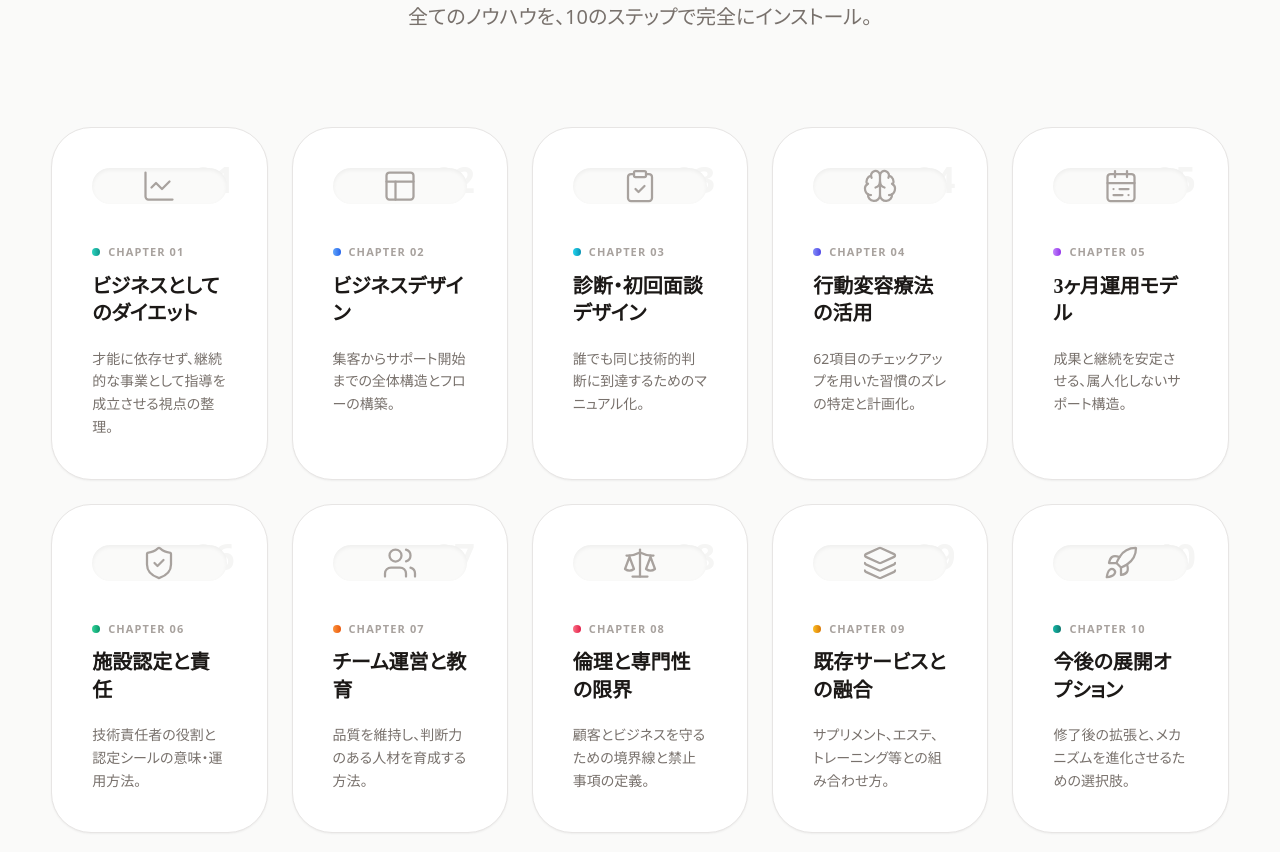
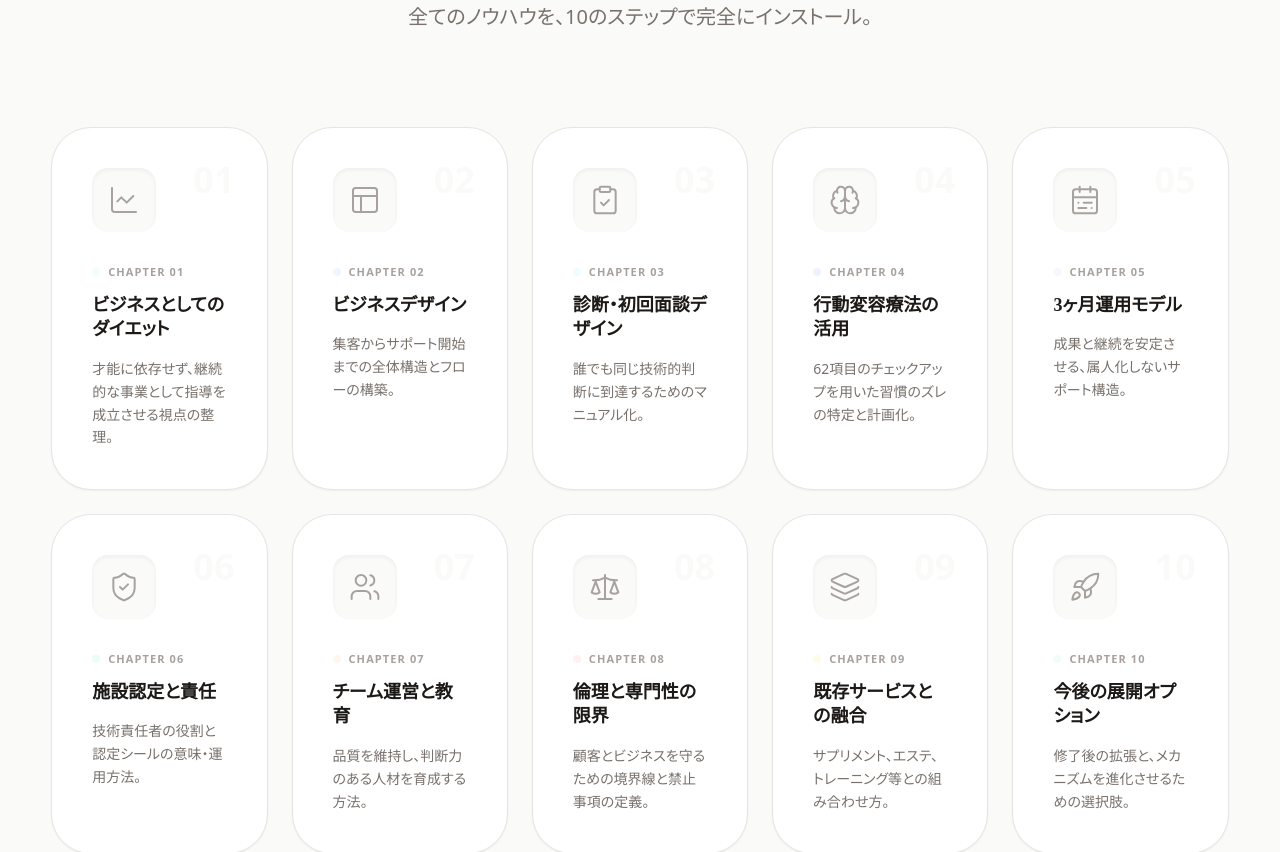
Before and after one commit to davidryuky/Diet-Academy-2026-V2, a React (Vite) app: page /#/courses/professional in a window 1280 px wide. Shown: the part 3065-3917 px from the top of the page. Built offline with nearby package versions, Linux system fonts and the light colour scheme; a web font is replaced by a local one.

Commit message:
fix: Correct typo in professional course description
Corrected a minor typographical error in the description for the professional course section.

```diff
--- a/pages/ProfessionalCourse.tsx
+++ b/pages/ProfessionalCourse.tsx
@@ -51,7 +51,7 @@ export const ProfessionalCourse: React.FC = () => {
             <li>初回の「ダイエット診断」</li>
             <li>3 か月間のダイエットサポート</li>
           </ul>
-          <p>たとえば、カウンセリング重視型、食事・生活改善サポート中心、既存サービスと組み合わせtたコースなど、同じ考え方・同じ判断基準で、見せ方だけを変える形が多いです。</p>
+          <p>たとえば、カウンセリング重視型、食事・生活改善サポート中心、既存サービスと組み合わせたコースなど、同じ考え方・同じ判断基準で、見せ方だけを変える形が多いです。</p>
         </div>
       )
     },
@@ -100,16 +100,16 @@ export const ProfessionalCourse: React.FC = () => {
   ];
 
   const chapters = [
-    { icon: LineChart, num: "01", title: "ビジネスとしてのダイエット", desc: "才能に依存せず、継続的な事業として指導を成立させる視点の整理。", accent: "from-teal-400 to-teal-600" },
-    { icon: Layout, num: "02", title: "ビジネスデザイン", desc: "集客からサポート開始までの全体構造とフローの構築。", accent: "from-blue-400 to-blue-600" },
-    { icon: ClipboardCheck, num: "03", title: "診断・初回面談デザイン", desc: "誰でも同じ技術的判断に到達するためのマニュアル化。", accent: "from-cyan-400 to-cyan-600" },
-    { icon: Brain, num: "04", title: "行動変容療法の活用", desc: "62項目のチェックアップを用いた習慣のズレの特定と計画化。", accent: "from-indigo-400 to-indigo-600" },
-    { icon: CalendarRange, num: "05", title: "3ヶ月運用モデル", desc: "成果と継続を安定させる、属人化しないサポート構造。", accent: "from-purple-400 to-purple-600" },
-    { icon: ShieldCheck, num: "06", title: "施設認定と責任", desc: "技術責任者の役割と認定シールの意味・運用方法。", accent: "from-emerald-400 to-emerald-600" },
-    { icon: Users, num: "07", title: "チーム運営と教育", desc: "品質を維持し、判断力のある人材を育成する方法。", accent: "from-orange-400 to-orange-600" },
-    { icon: Scale, num: "08", title: "倫理と専門性の限界", desc: "顧客とビジネスを守るための境界線と禁止事項の定義。", accent: "from-rose-400 to-rose-600" },
-    { icon: Layers, num: "09", title: "既存サービスとの融合", desc: "サプリメント、エステ、トレーニング等との組み合わせ方。", accent: "from-amber-400 to-amber-600" },
-    { icon: Rocket, num: "10", title: "今後の展開オプション", desc: "修了後の拡張と、メカニズムを進化させるための選択肢。", accent: "from-teal-500 to-teal-700" }
+    { icon: LineChart, num: "01", title: "ビジネスとしてのダイエット", desc: "才能に依存せず、継続的な事業として指導を成立させる視点の整理。", textColor: "text-teal-600", bgColor: "bg-teal-50" },
+    { icon: Layout, num: "02", title: "ビジネスデザイン", desc: "集客からサポート開始までの全体構造とフローの構築。", textColor: "text-blue-600", bgColor: "bg-blue-50" },
+    { icon: ClipboardCheck, num: "03", title: "診断・初回面談デザイン", desc: "誰でも同じ技術的判断に到達するためのマニュアル化。", textColor: "text-cyan-600", bgColor: "bg-cyan-50" },
+    { icon: Brain, num: "04", title: "行動変容療法の活用", desc: "62項目のチェックアップを用いた習慣のズレの特定と計画化。", textColor: "text-indigo-600", bgColor: "bg-indigo-50" },
+    { icon: CalendarRange, num: "05", title: "3ヶ月運用モデル", desc: "成果と継続を安定させる、属人化しないサポート構造。", textColor: "text-purple-600", bgColor: "bg-purple-50" },
+    { icon: ShieldCheck, num: "06", title: "施設認定と責任", desc: "技術責任者の役割と認定シールの意味・運用方法。", textColor: "text-emerald-600", bgColor: "bg-emerald-50" },
+    { icon: Users, num: "07", title: "チーム運営と教育", desc: "品質を維持し、判断力のある人材を育成する方法。", textColor: "text-orange-600", bgColor: "bg-orange-50" },
+    { icon: Scale, num: "08", title: "倫理と専門性の限界", desc: "顧客とビジネスを守るための境界線と禁止事項の定義。", textColor: "text-rose-600", bgColor: "bg-rose-50" },
+    { icon: Layers, num: "09", title: "既存サービスとの融合", desc: "サプリメント、エステ、トレーニング等との組み合わせ方。", textColor: "text-amber-600", bgColor: "bg-amber-50" },
+    { icon: Rocket, num: "10", title: "今後の展開オプション", desc: "修了後の拡張と、メカニズムを進化させるための選択肢。", textColor: "text-teal-700", bgColor: "bg-teal-50" }
   ];
 
   return (
@@ -289,28 +289,25 @@ export const ProfessionalCourse: React.FC = () => {
             {chapters.map((chapter, idx) => (
               <div
                 key={idx}
-                className="group relative bg-white rounded-[2.5rem] p-10 border border-stone-200 shadow-sm hover:shadow-2xl hover:-translate-y-2 transition-all duration-500 flex flex-col h-full overflow-hidden"
+                className="group relative bg-white rounded-[2.5rem] p-10 border border-stone-200 shadow-sm hover:shadow-xl hover:-translate-y-1 transition-all duration-500 flex flex-col h-full overflow-hidden"
               >
-                {/* Visual Accent Layer */}
-                <div className={`absolute top-0 right-0 w-32 h-32 bg-gradient-to-br ${chapter.accent} opacity-0 group-hover:opacity-10 transition-opacity rounded-bl-[5rem] -mr-8 -mt-8`}></div>
-
-                {/* Chapter Badge */}
-                <div className="absolute top-8 right-8 text-4xl font-black text-stone-100 group-hover:text-stone-200 transition-colors pointer-events-none select-none font-sans">
+                {/* Background Number Accent */}
+                <div className="absolute top-8 right-8 text-4xl font-black text-stone-50 group-hover:text-stone-100 transition-colors pointer-events-none select-none font-sans">
                   {chapter.num}
                 </div>
 
                 <div className="relative z-10 flex flex-col h-full">
-                  {/* Icon with Dynamic Gradient Background on Hover */}
-                  <div className={`w-18 h-18 bg-stone-50 rounded-3xl flex items-center justify-center text-stone-400 group-hover:text-white group-hover:bg-gradient-to-br ${chapter.accent} mb-10 transition-all duration-500 shadow-inner group-hover:shadow-lg group-hover:rotate-12`}>
-                    <chapter.icon size={36} strokeWidth={1.5} />
+                  {/* Icon with Subtle Hover Highlight */}
+                  <div className={`w-16 h-16 bg-stone-50 rounded-2xl flex items-center justify-center text-stone-400 group-hover:${chapter.textColor} group-hover:${chapter.bgColor} mb-8 transition-all duration-300 shadow-inner group-hover:rotate-6`}>
+                    <chapter.icon size={32} strokeWidth={1.5} />
                   </div>
 
                   <div className="flex-grow">
                     <div className="flex items-center gap-2 mb-3">
-                       <span className={`w-2 h-2 rounded-full bg-gradient-to-r ${chapter.accent}`}></span>
+                       <span className={`w-2 h-2 rounded-full ${chapter.bgColor.replace('bg-', 'bg-')}`}></span>
                        <span className="text-stone-400 font-bold text-[11px] tracking-widest uppercase font-sans">Chapter {chapter.num}</span>
                     </div>
-                    <h4 className="text-xl font-bold text-stone-900 mb-5 font-serif-jp leading-snug group-hover:text-teal-700 transition-colors">
+                    <h4 className="text-lg font-bold text-stone-900 mb-4 font-serif-jp leading-snug group-hover:text-teal-700 transition-colors">
                       {chapter.title}
                     </h4>
                     <p className="text-sm text-stone-500 leading-relaxed font-medium">
@@ -423,7 +420,7 @@ export const ProfessionalCourse: React.FC = () => {
 
                 <p className="mt-12 text-sm text-stone-500 italic">
                   Professional Courseは資格を取ることが目的ではありません。<br />
-                  あなたの施設に完成された指導メカニズムを導入し、育てることが真의目的です。
+                  あなたの施設に完成された指導メカニズムを導入し、育てることが真の目的です。
                 </p>
              </div>
           </div>
```
